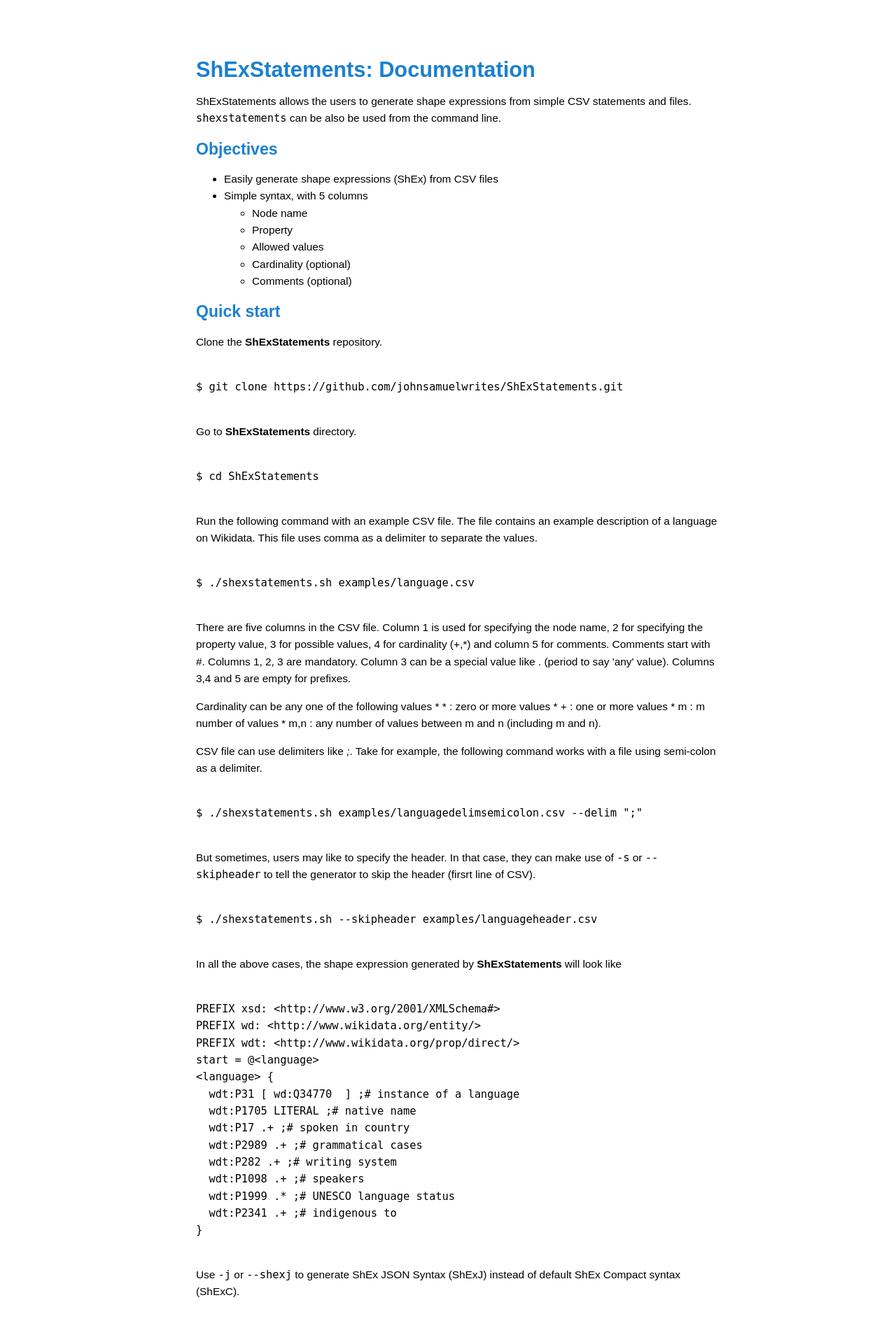
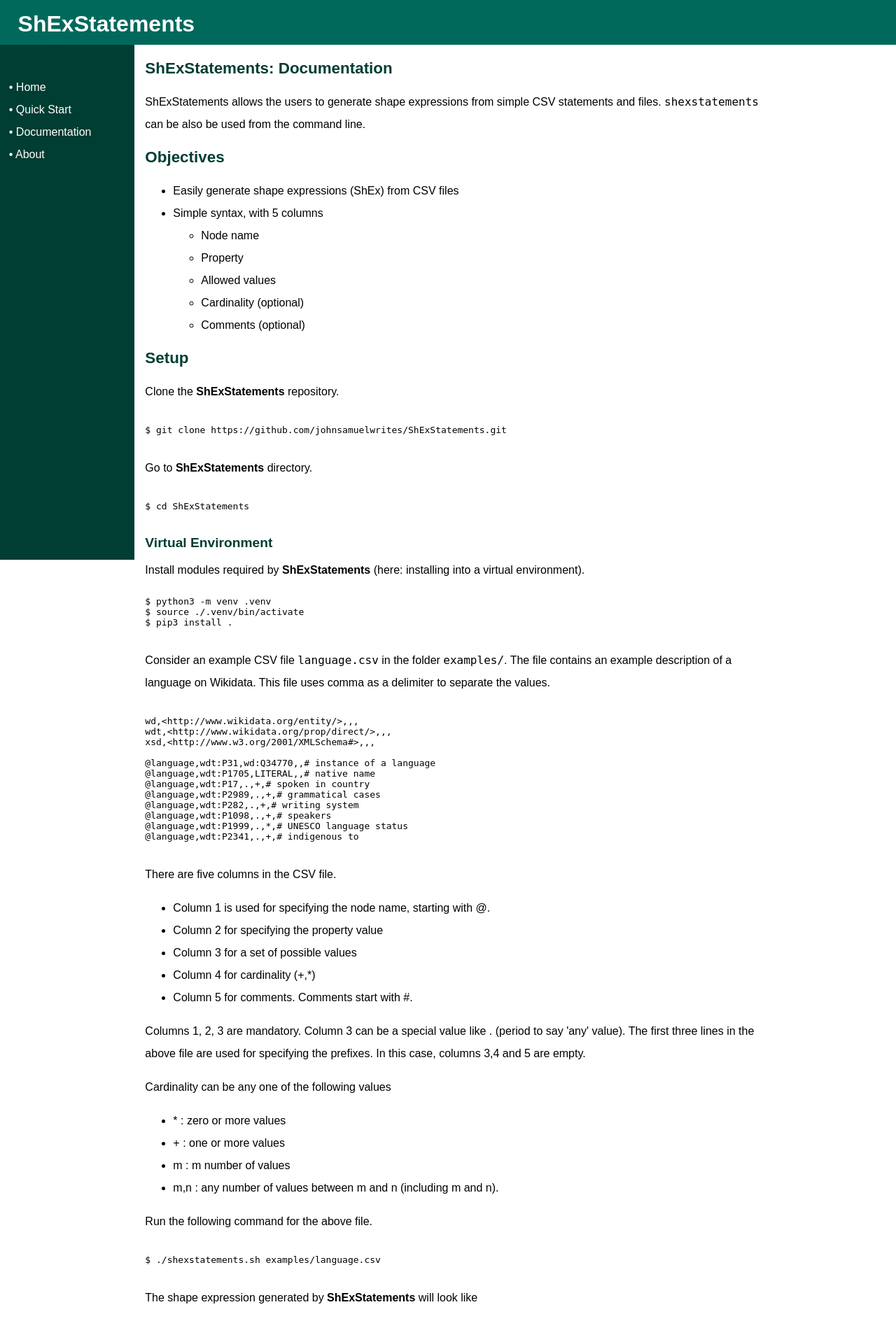
Before and after one commit to johnsamuelwrites/ShExStatements, a Python web app: template templates/docs.html in a window 1280 px wide. Shown: the top 1888 px of the page at 70% size. Run offline with Jinja, Linux system fonts and the light colour scheme; the template is opened without the code that fills it, so the values that code supplies are empty.

Commit message:
Add templates

```diff
--- /dev/null
+++ b/templates/base.html
@@ -0,0 +1,32 @@
+<!DOCTYPE html>
+<html lang="en">
+  <head>
+    <meta charset="utf-8"/>
+    <meta name="Description" content="ShExStatements"/>
+    <meta name="viewport" content="width=device-width, initial-scale=1"/>
+    <link rel="shortcut icon" href="images/logo/favicon.png"/>
+    <link rel= "stylesheet" type= "text/css" href= "{{ url_for('static',filename='css/style.css') }}">
+    <title>ShExStatements</title>
+  </head>
+  <body vocab="http://schema.org/" typeof="Website">
+    <div class="page">
+      <div id="header">
+        <div id="logo"><a href="./">ShExStatements</a>
+        </div>
+      </div>
+      <div id="sidebar">
+       <div id="sidebarlinks">
+         <ul>
+          <li><a href="./">Home</a></li>
+          <li><a href="./quickstart">Quick Start</a></li>
+          <li><a href="./docs">Documentation</a></li>
+          <li><a href="./about">About</a> </li>
+         </ul>
+        </div>
+      </div>
+      <div id="content">
+        {% block content %}{% endblock %}
+      </div>
+    </div>
+  </body>
+</html>
--- a/templates/docs.html
+++ b/templates/docs.html
@@ -1,51 +1,8 @@
-<!DOCTYPE html>
-<html lang="en">
-  <head>
-    <meta charset="utf-8"/>
-    <meta name="Description" content="ShExStatements"/>
-    <meta name="viewport" content="width=device-width, initial-scale=1"/>
-    <link rel="shortcut icon" href="images/logo/favicon.png"/>
-    <title>ShExStatements</title>
-    <style type="text/css">
-    body{
-      background-color: #FFFFFF;
-    }
-    .content {
-     line-height: 1.9vmax;
-     font-size: 1.2vmax;
-     font-family: 'Arial';
-     margin-top: 10vh;
-     width:90%;
-    }
-    .content h1, h2, h3, h4{
-     color:#1B80CF;
-    }
-    .content a:link,
-    .content a:visited{
-     color: #1B80CF;
-    }
-    .content h3 {
-     color: #1B80CF;
-    }
-    .content a:link,
-    .content a:visited{
-      color:#1873B9;
-    }
-    .page {
-      width:65vw;
-      height:100%;
-      margin-left:20vw;
-      margin-right:20vw;
-      overflow: hidden;
-      padding: 0 1em;
-      font-family: 'Arial';
-    }
-    </style>
-  </head>
-  <body vocab="http://schema.org/" typeof="Website">
-    <div class="page">
-      <div class="content">
-<h1>ShExStatements: Documentation</h1>
+{% extends "base.html" %}
+
+{% block content %}
+<div class="section">
+<h2>ShExStatements: Documentation</h2>
 
 <p>ShExStatements allows the users to generate shape expressions from simple CSV statements and files. <code>shexstatements</code> can be also be used from the command line.</p>
 
@@ -63,7 +20,7 @@
 </ul></li>
 </ul>
 
-<h2>Quick start</h2>
+<h2>Setup</h2>
 
 <p>Clone the <strong>ShExStatements</strong> repository.
 <pre>
@@ -73,15 +30,63 @@ $ git clone https://github.com/johnsamuelwrites/ShExStatements.git
 </pre>
 </p>
 
-<p>Go to <strong>ShExStatements</strong> directory.
+<p>Go to <strong>ShExStatements</strong> directory.</p>
 <pre>
 <code>
 $ cd ShExStatements
 </code>
 </pre>
-</p>
 
-<p>Run the following command with an example CSV file. The file contains an example description of a language on Wikidata. This file uses comma as a delimiter to separate the values.
+<h3>Virtual Environment</h3>
+Install modules required by <b>ShExStatements</b> (here: installing into a virtual environment).
+<pre>
+<code>
+$ python3 -m venv .venv
+$ source ./.venv/bin/activate
+$ pip3 install .
+</code>
+</pre>
+
+
+<p>Consider an example CSV file <code>language.csv</code> in the folder <code>examples/</code>.
+The file contains an example description of a language on Wikidata. This file uses comma as a delimiter to separate the values.</p>
+<pre>
+<code>
+wd,&lt;http://www.wikidata.org/entity/&gt;,,,
+wdt,&lt;http://www.wikidata.org/prop/direct/&gt;,,,
+xsd,&lt;http://www.w3.org/2001/XMLSchema#&gt;,,,
+
+@language,wdt:P31,wd:Q34770,,# instance of a language
+@language,wdt:P1705,LITERAL,,# native name
+@language,wdt:P17,.,+,# spoken in country
+@language,wdt:P2989,.,+,# grammatical cases
+@language,wdt:P282,.,+,# writing system
+@language,wdt:P1098,.,+,# speakers
+@language,wdt:P1999,.,*,# UNESCO language status
+@language,wdt:P2341,.,+,# indigenous to
+</code>
+</pre>
+
+<p>There are five columns in the CSV file. </p>
+<ul>
+  <li>Column 1 is used for specifying the node name, starting with @.</li>
+  <li>Column 2 for specifying the property value  </li>
+  <li>Column 3 for a set of possible values  </li>
+  <li>Column 4 for cardinality (+,*)  </li>
+  <li>Column 5 for comments. Comments start with #.  </li>
+</ul>
+
+<p>Columns 1, 2, 3 are mandatory. Column 3 can be a special value like . (period to say 'any' value). The first three lines in the above file are used for specifying the prefixes. In this case, columns 3,4 and 5 are empty. </p>
+
+<p>Cardinality can be any one of the following values</p>
+<ul>
+  <li> * : zero or more values  </li>
+  <li> + : one or more values  </li>
+  <li> m : m number of values  </li>
+  <li> m,n : any number of values between m and n (including m and n).  </li>
+</ul>
+
+<p>Run the following command for the above file.</p>
 <pre>
 <code>
 $ ./shexstatements.sh examples/language.csv
@@ -89,36 +94,8 @@ $ ./shexstatements.sh examples/language.csv
 </pre>
 </p>
 
-<p>There are five columns in the CSV file. Column 1 is used for specifying the node name, 2 for specifying the property value, 3 for possible values, 4 for cardinality (+,*) and column 5 for comments. Comments start with #.
-Columns 1, 2, 3 are mandatory. Column 3 can be a special value like . (period to say 'any' value). Columns 3,4 and 5 are empty for prefixes. </p>
 
-<p>Cardinality can be any one of the following values
-* * : zero or more values
-* + : one or more values
-* m : m number of values
-* m,n : any number of values between m and n (including m and n).</p>
-
-<p>CSV file can use delimiters like <em>;</em>. Take for example, the following command works with a file using semi-colon as a delimiter. </p>
-
-<p>
-<pre>
-<code>
-$ ./shexstatements.sh examples/languagedelimsemicolon.csv --delim ";"
-</code>
-</pre>
-</p>
-
-<p>But sometimes, users may like to specify the header. In that case, they can make use of <code>-s</code> or <code>--skipheader</code> to tell the generator to skip the header (firsrt line of CSV).</p>
-
-<p>
-<pre>
-<code>
-$ ./shexstatements.sh --skipheader examples/languageheader.csv
-</code>
-</pre>
-</p>
-
-<p>In all the above cases, the shape expression generated by <strong>ShExStatements</strong> will look like
+<p>The shape expression generated by <strong>ShExStatements</strong> will look like</p>
 <pre>
 <code>
 PREFIX xsd: &lt;http://www.w3.org/2001/XMLSchema#&gt;
@@ -137,8 +114,26 @@ start = @&lt;language&gt;
 }
 </code>
 </pre>
+
+<p>CSV file can use delimiters like semicolon (;). Take for example, the following command works with a file using semi-colon as a delimiter. </p>
+
+<p>
+<pre>
+<code>
+$ ./shexstatements.sh examples/languagedelimsemicolon.csv --delim ";"
+</code>
+</pre>
 </p>
 
+<p>But sometimes, users may like to specify the header. In that case, they can make use of <code>-s</code> or <code>--skipheader</code> to tell the generator to skip the header (firsrt line of CSV).</p>
+
+<pre>
+<code>
+$ ./shexstatements.sh --skipheader examples/languageheader.csv
+</code>
+</pre>
+
+<h2>ShExJ</h2>
 <p>Use <code>-j</code> or <code>--shexj</code> to generate ShEx JSON Syntax (ShExJ) instead of default ShEx Compact syntax (ShExC).</p>
 
 <p>
@@ -149,7 +144,7 @@ $ ./shexstatements.sh --shexj examples/language.csv
 </pre>
 </p>
 
-<p>The outpul will be similiar to:</p>
+<p>The output will be similiar to:</p>
 
 <p>
 <pre>
@@ -238,9 +233,23 @@ $ ./shexstatements.sh -ap --skipheader examples/languageap.csv
 </code>
 </pre>
 </p>
+        <h2>Test cases and Code Coverage</h2>
 
-<p>There are example CSV files in the <a href="../examples/">examples</a> folder.</p>
-      </div>
-    </div>
-  </body>
-</html>
+        <p>All the test cases can be run in  the following manner.</p>
+        <pre>
+          <code>
+$ python3 -m tests.tests
+          </code>
+        </pre>
+Code coverage report can also be generated by running the unit tests using the coverage tool.
+        <pre>
+          <code>
+$ coverage run --source=shexstatements -m unittest tests.test
+$ coverage report -m
+          </code>
+        </pre>
+
+        <h2>Examples</h2>
+<p>There are example CSV files in the <a href="https://github.com/johnsamuelwrites/ShExStatements/tree/master/examples">examples</a> folder.</p>
+</div>
+{% endblock %}
--- /dev/null
+++ b/templates/shexstatements.html
@@ -0,0 +1,4 @@
+{% extends "base.html" %}
+
+{% block content %}
+{% endblock %}
```
Also changed, not shown: templates/about.html (+8 -178 lines), templates/quickstart.html (added, +117 -0 lines).
